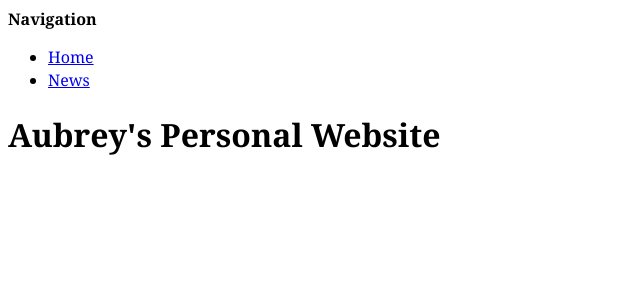
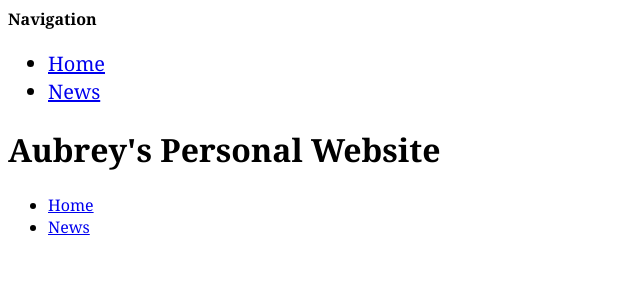
Before and after one commit to aubreymae/-old-aubreymae.github.io, a Jekyll site: the page built from index.html, in a window 1280 px wide. Shown: the top 300 px of the page, without its empty margins (0-640 px from the left). Built offline with Jekyll 4.4.1, drawn with Linux system fonts in a browser that asks for light colours.

Commit message:
Added navtop and navbottom

```diff
--- a/_includes/nav.html
+++ b/_includes/nav.html
@@ -1,5 +1,5 @@
 <nav>
-  <ul>
+  <ul class="nav {{include.navclass}}">
     <li><a href="{{site.baseurl}}/index.html" class="{% if page.url == '/index.html' %}current{% endif %}">Home</a></li>
     <li><a href="{{site.baseurl}}/news.html">News</a></li>
   </ul>
--- a/_layouts/default.html
+++ b/_layouts/default.html
@@ -1,4 +1,4 @@
-<!-- default.html contains all the content common/sa,e in all -->
+<!-- default.html contains all the content common/same in all -->
 
 <!DOCTYPE html>
 <html lang="en-ca">
@@ -12,10 +12,14 @@
 <body>
   <header>
     <strong>Navigation</strong>
-    {% include nav.html %}
+    {% include nav.html navclass='navtop' %}
   </header>
 
   {{content}}
 </body>
 
+<footer>
+  {% include nav.html navclass='navbottom' %}
+</footer>
+
 </html>
--- a/css/common.css
+++ b/css/common.css
@@ -11,3 +11,8 @@ html
   background-color: #000531;
   color: #ffffff;
 }
+
+.navtop
+{
+  font-size: 1.25rem;
+}
```
